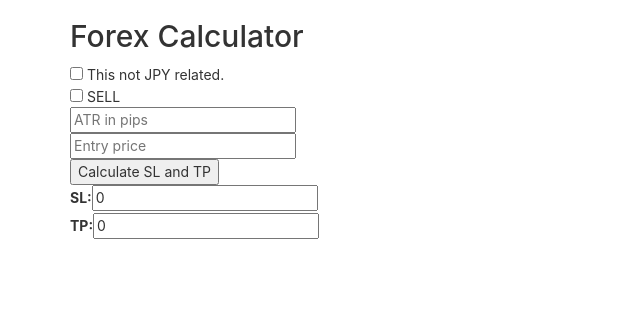
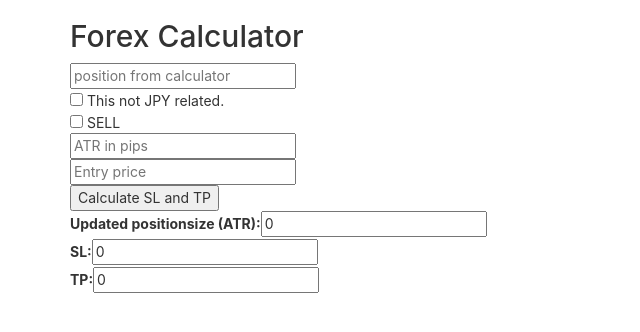
Before and after one commit to dimitri-a/forex_calc, a React (Create React App) app: page / in a window 1280 px wide. Shown: the top 332 px of the page, without its empty margins (0-640 px from the left). Built offline with nearby package versions, Linux system fonts and the light colour scheme.

Commit message:
added base reference ATR division

```diff
--- a/src/App.js
+++ b/src/App.js
@@ -6,7 +6,7 @@ function App() {
 
   const [amountRisked, setAmountRisked] = React.useState(0);
   const [balance, setBalance] = React.useState(0);
-  const [positionSize, setpositionSize] = React.useState(0);
+  const [positionSize, setPositionSize] = React.useState(0);
 
   const [pipsRisk, setPipsRisk] = React.useState(0);
   const [longPosition, setLongPosition] = React.useState(false);
@@ -22,6 +22,9 @@ function App() {
   const [standardLots, setStandardLots] = React.useState(0);
 
   const [atr, setAtr] = React.useState(0);
+
+  const [updatedPositionSize,setUpdatedPositionSize] =React.useState(0);
+
 
   const calculate = (risk) => {
 
@@ -49,30 +52,33 @@ function App() {
   }
 
 
-  const calculateRisk = (riskPercentage) => {
-    let tmp = Number(riskPercentage.target.value) * 0.01 * balance;
-    setAmountRisked(tmp);
-  }
 
 
-  const changeStandardLots = () => {
-    let temp = amountRisked / sl;
-    standardLots = temp * 10 //this is a microlot $5000 balance to start
+
+  const changePositionSize = (pos) => {
+    setPositionSize(Number(pos.target.value))
   }
 
 
   const calculateSL_TP = () => {
-    //todo JPY  calculation!
-    debugger;
 
     let price = Number(entryPrice);
 
+
     //atr is pips so convert to decimals:
-    let sl_multiply_factor = 3;
+    let sl_multiply_factor = 1.5;
     let atr_multiplied = japaneseRelated ? atr * 0.01 * sl_multiply_factor : atr * 0.0001 * sl_multiply_factor;
 
     let tp_multiply_factor = 1;
     let atr_tp = japaneseRelated ? atr * 0.01 * tp_multiply_factor : atr * 0.0001 * tp_multiply_factor;
+
+
+    // let test =(positionSize)/atr;
+    // debugger;
+
+    let baseReferenceAtr = 10;
+    setUpdatedPositionSize((positionSize*baseReferenceAtr/atr).toFixed(5));
+
 
     //SET SL
     if (longPosition) {
@@ -147,6 +153,9 @@ function App() {
 
 
 
+        <input type="number" placeholder="position from calculator" onChange={changePositionSize} />
+        <br />
+
         {' '}<input type="checkbox" onChange={changeJapaneseRelated} />{' '}{japaneseRelated ? 'This pair is JPY related' : 'This not JPY related.'}
         <br />
         {' '}<input type="checkbox" onChange={changeLongPosition} />{' '}{longPosition ? 'BUY' : 'SELL'}
@@ -159,6 +168,12 @@ function App() {
 
         <br />
         <input type="button" onClick={calculateSL_TP} value="Calculate SL and TP"></input>
+        <br />
+
+
+        <label>Updated positionsize (ATR):</label>
+
+        <input type="number" value={updatedPositionSize}></input>
         <br />
 
 
```
